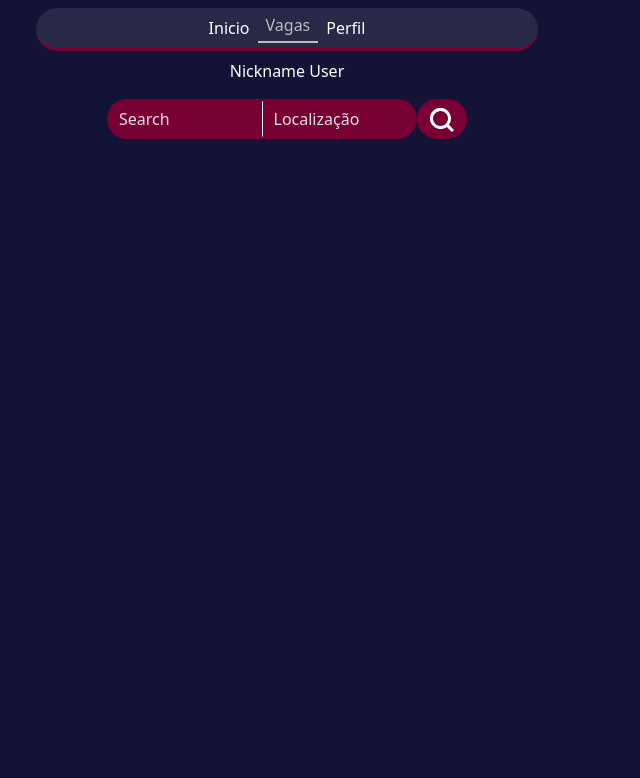
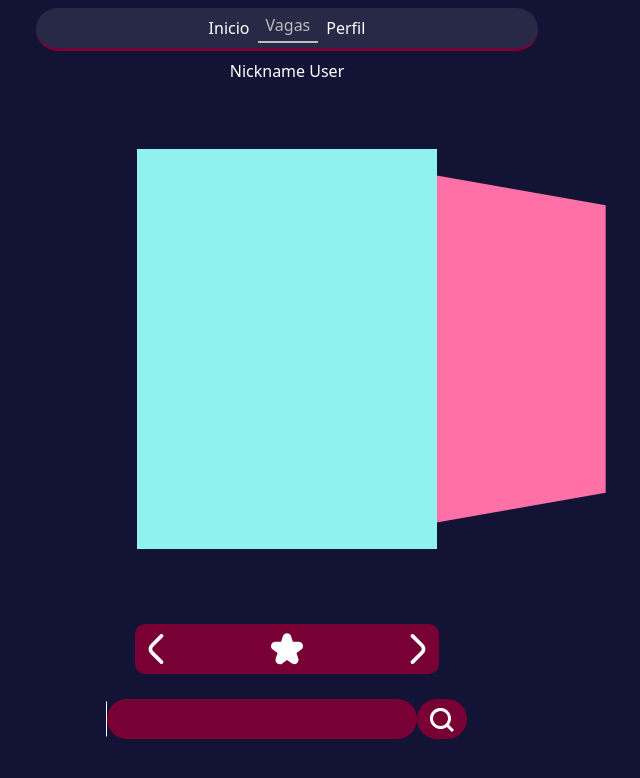
Before and after one commit to RicardoEvangelistaDosSantos/Profissionalize-se, a website: page vagas.html in a window 1280 px wide. Shown: the whole page, without its empty margins (353-993 px from the left). Drawn offline with nearby package versions, Linux system fonts and the light colour scheme; no server answers.

Commit message:
vagas-carrosel 10%

```diff
--- a/css/inicio.css
+++ b/css/inicio.css
@@ -329,8 +329,9 @@ body{
     flex-direction: column;
     align-items: center;
     margin: 50px;
-    border: solid 1px black;
-    border-radius: 20px 20px 20px 20px;
+    /* border: solid 1px black;
+    border-radius: 20px 20px 20px 20px; */
+    transform:scale(1.8);
 }
 
 .sec3-bottom a{
--- a/css/vagas.css
+++ b/css/vagas.css
@@ -66,71 +66,110 @@ text-align: center;
 
 
 /*#region CODIGO DE TINDER DE TERCEIROS*/
-/*
-html, body {
+
+.section-tinder{
+  height: 600px;
   margin: 0;
-  padding: 0;
-  width: 100%;
-  height: 100%;
+  display: grid;
+  grid-template-rows: 500px 100px;
+  grid-template-columns: 1fr 30px 30px 30px 1fr;
+  align-items: center;
+  justify-items: center;
 }
 
-input[type=radio] {
-  display: none;
+main#carousel {
+  grid-row: 1 / 2;
+  grid-column: 1 / 8;
+  width: 100vw;
+  height: 500px;
+  display: flex;
+  align-items: center;
+  justify-content: center;
+  overflow: hidden;
+  transform-style: preserve-3d;
+  perspective: 200px;
+  --items: 3;
+  --middle: 3;
+  --position: 1;
+  pointer-events: none;
 }
 
-.card {
+div.item {
   position: absolute;
-  width: 60%;
-  height: 100%;
-  left: 0;
-  right: 0;
-  margin: auto;
-  transition: transform .4s ease;
-  cursor: pointer;
+  width: 300px;
+  height: 400px;
+  background-color: coral;
+  --r: calc(var(--position) - var(--offset));
+  --abs: max(calc(var(--r) * -1), var(--r));
+  transition: all 0.25s linear;
+  transform: rotateY(calc(-10deg * var(--r)))
+  translateX(calc(-300px * var(--r)));
+  z-index: calc((var(--position) - var(--abs)));
+}
+
+div.item:nth-of-type(1) {
+  --offset: 1;
+  background-color: #90f1ef;
+}
+div.item:nth-of-type(2) {
+  --offset: 2;
+  background-color: #ff70a6;
+}
+div.item:nth-of-type(3) {
+  --offset: 3;
+  background-color: #ff9770;
+}
+
+input:nth-of-type(1) {
+  display: none;
+  /* grid-column: 2 / 3;
+  grid-row: 2 / 3; */
+}
+input:nth-of-type(1):checked ~ main#carousel {
+  --position: 1;
+}
+
+input:nth-of-type(2) {
+  display: none;
+  /* grid-column: 3 / 4;
+  grid-row: 2 / 3; */
+}
+input:nth-of-type(2):checked ~ main#carousel {
+  --position: 2;
+}
+
+input:nth-of-type(3) {
+  display: none;
+  /* grid-column: 4 /5;
+  grid-row: 2 / 3; */
+}
+input:nth-of-type(3):checked ~ main#carousel {
+  --position: 3;
+}
+
+.carousel-button{
+  display: flex;
+  justify-content:space-between;
+  align-items: center;
+  background-color: #790034;
+  width: 19em;
+  height: 50px;
+  border-radius: 10px;
+  grid-column: 3 / 4;
+  grid-row: 2 / 3;
+}
+.carousel-button button{
+  border: none;
+  background-color: transparent;
+}
+
+.carousel-button button:hover{
+  transform: scale(1.1);
+}
+.carousel-button button:active{
+  transform: scale(0.9);
 
 }
-
-.tinder-carousel {
-  width: 100%;
-  max-width: 800px;
-  max-height: 400px;
-  height: 100%;
-  transform-style: preserve-3d;
-  display: flex;
-  justify-content: center;
-  flex-direction: column;
-  align-items: center;
-}
-
-.cards {
-  position: relative;
-  width: 100%;
-  height: 100%;
-  margin-bottom: 20px;
-
-}
-
-#item-1:checked ~ .cards #song-3, #item-2:checked ~ .cards #song-1, #item-3:checked ~ .cards #song-2 {
-  transform: translatex(-40%) scale(.8);
-  opacity: .4;
-  z-index: 0;
-
-}
-
-#item-1:checked ~ .cards #song-2, #item-2:checked ~ .cards #song-3, #item-3:checked ~ .cards #song-1 {
-  transform: translatex(40%) scale(.8);
-  opacity: .4;
-  z-index: 0;
-  box-shadow: 0px 0px 5px 0px rgba(81, 81, 81, 0.47);
-}
-
-#item-1:checked ~ .cards #song-1, #item-2:checked ~ .cards #song-2, #item-3:checked ~ .cards #song-3 {
-  transform: translatex(0) scale(1);
-  opacity: 1;
-  z-index: 1;
-  box-shadow: 0px 0px 5px 0px rgba(81, 81, 81, 0.47);
-}
-/*
 /*#endregion*/
 
 
--- a/js/vagas.js
+++ b/js/vagas.js
@@ -92,3 +92,31 @@ function loadVagas() {
 }
 
 loadVagas();
+
+
+
+
+/*CARROSSEL*/
+
+let arrow = 1
+function arrowLeft() {
+    if(arrow > 0 ){
+        arrow = arrow - 1
+
+    }
+
+    document.getElementById(`Cradio_${arrow}`).checked = true
+    console.log("left:",arrow)
+}
+
+function arrowRight() {
+    if(arrow < 3 ){
+        arrow = arrow + 1
+
+    }else{
+        arrow = 1
+    }
+    document.getElementById(`Cradio_${arrow}`).checked = true
+    console.log("right:",arrow)
+
+}
--- a/vagas.html
+++ b/vagas.html
@@ -34,49 +34,23 @@
     </div>
   </header>
   <main>
-    <!--carrossel<section class="section-tinder">
-        <div class="tinder-carousel">
-            <input type="radio" name="slider" id="item-1" checked>
-            <input type="radio" name="slider" id="item-2">
-            <input type="radio" name="slider" id="item-3">
 
-            <div class="cards ">
-              <label class="card" for="item-1" id="song-1">
-                    <img src="..." class="card-img-top" alt="...">
-                    <div class="card-body">
-                      <h5 class="card-title">Card title 1</h5>
-                      <p class="card-text">Some quick example text to build on the card title and make up the bulk of the card's content.</p>
-                      <a href="#"  class="btn btn-primary">Go somewhere</a>
-                    </div>
-              </label>
-              <label class="card" for="item-2" id="song-2">
-                  <img src="..." class="card-img-top" alt="...">
-                  <div class="card-body">
-                    <h5 class="card-title">Card title 2</h5>
-                    <p class="card-text">Some quick example text to build on the card title and make up the bulk of the card's content.</p>
-                    <a href="#" class="btn btn-primary">Go somewhere</a>
-                  </div>
-              </label>
-              <label class="card" for="item-3" id="song-3">
-                  <img src="..." class="card-img-top" alt="...">
-                  <div class="card-body">
-                    <h5 class="card-title">Card title 3</h5>
-                    <p class="card-text">Some quick example text to build on the card title and make up the bulk of the card's content.</p>
-                    <a href="#" class="btn btn-primary">Go somewhere</a>
-                  </div>
-              </label>
+    <section class="section-tinder">
 
-            </div>- tinder-->
-            <!--voce esta aqui sr'Gabriel-->
-            <div class="option-cards">
+      <input type="radio" name="position" id="Cradio_1" checked />
+      <input type="radio" name="position" id="Cradio_2" />
+      <input type="radio" name="position" id="Cradio_3"/>
+      <div class="carousel-button">
+        <button id="arrow_left" onclick="arrowLeft()"><img src="./img/icons/arrow_left.svg" alt=""></button>
+        <button id="arrow_star"><img src="./img/icons/favoriteStar_icon.svg" alt=""></button>
+        <button id="arrow_right" onclick="arrowRight()"><img src="./img/icons/arrow_right.svg" alt=""></button>
+      </div>
+      <main id="carousel">
+        <div class="item"></div>
+        <div class="item"></div>
+        <div class="item"></div>
 
-            </div>
-    <!--voce esta aqui sr'Gabriel-->
-    <div class="option-cards">
-
-    </div>
-
-    </div>
+      <main>
     </section>
     <section class="section-search ">
       <form class="search-form container d-flex justify-content-center " role="search">
```
Also changed, not shown: inicio.html (+1 -1 lines), img/icons/arrow_left.svg (added), img/icons/arrow_right.svg (added), img/icons/returnSpeed.svg (added).
